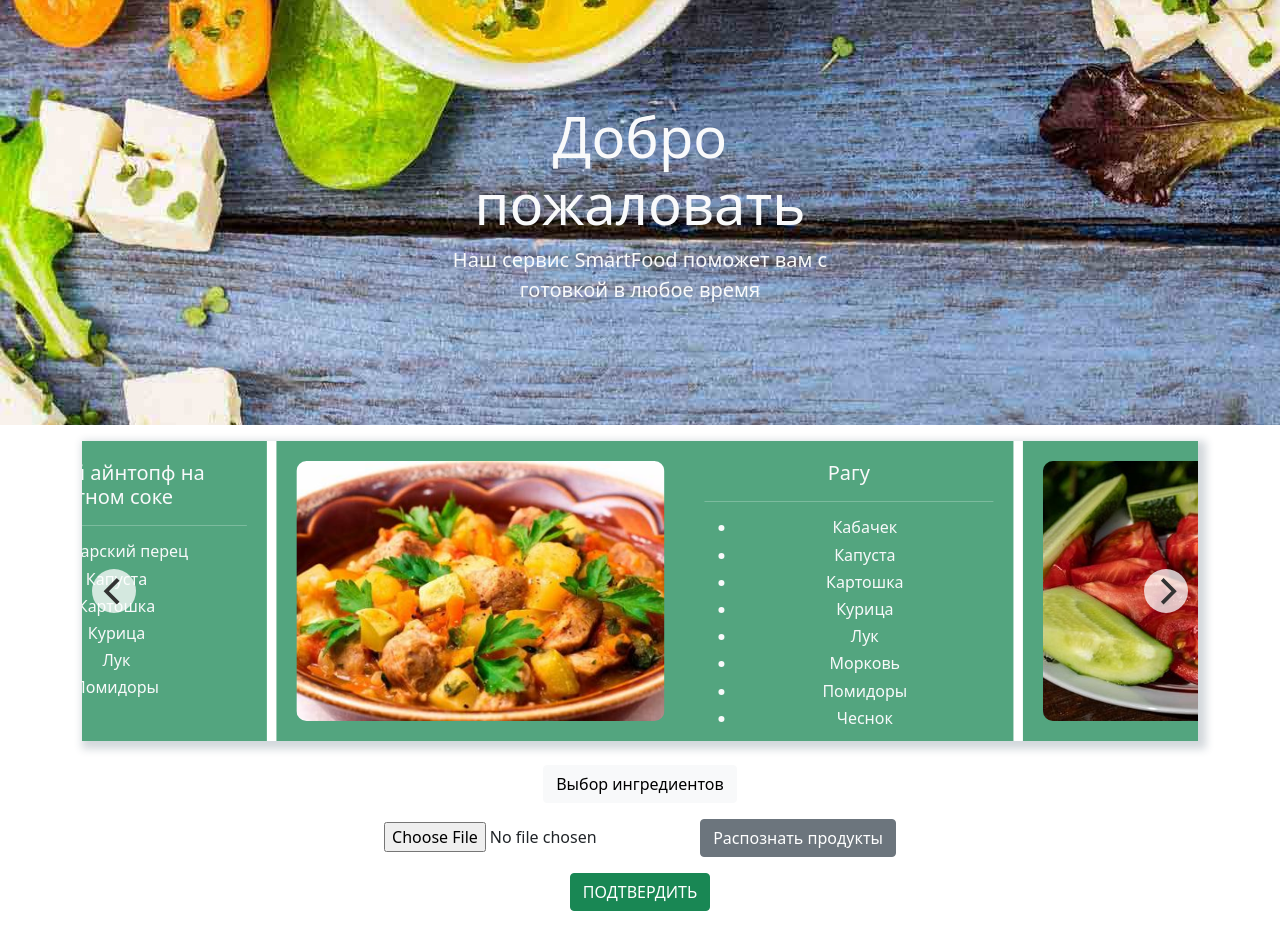
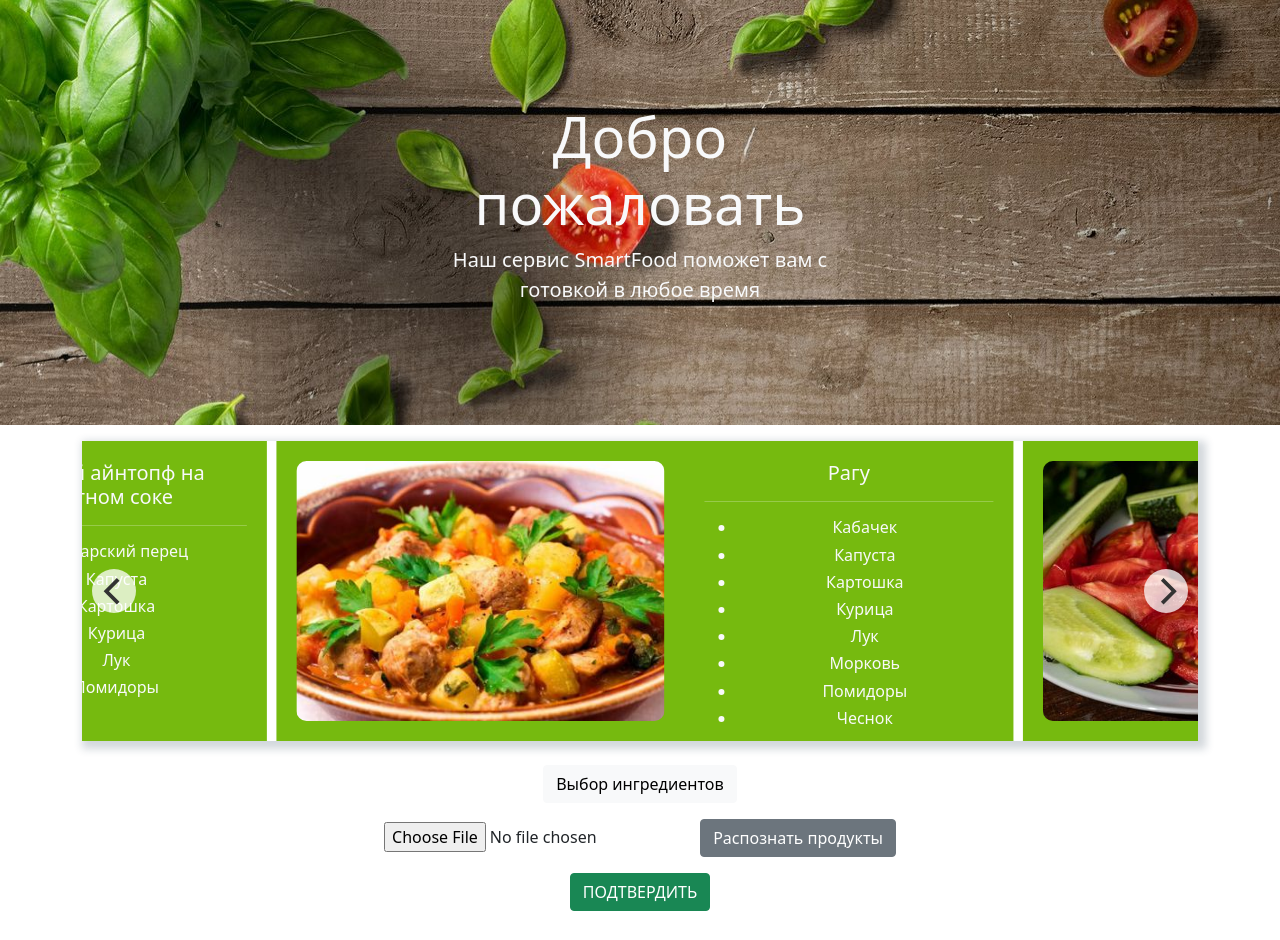
Before and after one commit to Mikrikle/smartfood, a Django app: page /smartfood/ in a window 1280 px wide. Shown: the part 57-997 px from the top of the page. Run offline with Django 3.2, Linux system fonts and the light colour scheme; data comes from the database, SQL or seed files in the repository; some libraries are stand-ins or nearby versions.

Commit message:
Change background

```diff
--- a/siteapp/static/css/style.css
+++ b/siteapp/static/css/style.css
@@ -1,6 +1,6 @@
 
 #intro{
-    background: no-repeat url("../images/bg.jpg");
+    background: url("../images/bg2.jpg");
 }
 
 /* Меню выбора ингредиентов */
@@ -22,7 +22,7 @@
     width: 66%;
     height: 300px;
     margin-right: 10px;
-    background: #53A57F;
+    background: #76ba0f;
     counter-increment: gallery-cell;
 }
 .flickity-page-dots
--- a/siteapp/templates/base.html
+++ b/siteapp/templates/base.html
@@ -41,7 +41,7 @@
     <header class="d-flex flex-wrap align-items-center justify-content-center justify-content-md-between py-3 mb-4">
         <nav class="navbar navbar-expand-md fixed-top bg-white border-bottom">
             <div class="container-fluid">
-                <a href="#" class="d-flex align-items-center col-md-3 mb-2 mb-md-0 text-dark text-decoration-none">
+                <a href="{% url 'index' %}" class="d-flex align-items-center col-md-3 mb-2 mb-md-0 text-dark text-decoration-none">
                     <!--<img src="{% static 'images/logo.svg' %}" width="40" height="40"/>-->
                     <span class="navbar-brand"><em>SmartFood</em></span>
                 </a>
```
Also changed, not shown: siteapp/static/images/bg2.jpg (added).
